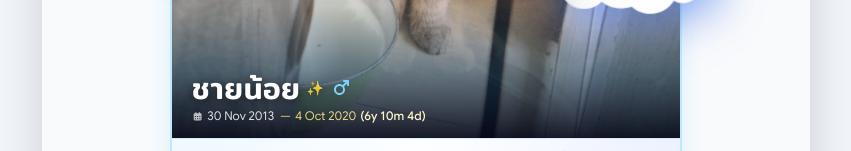
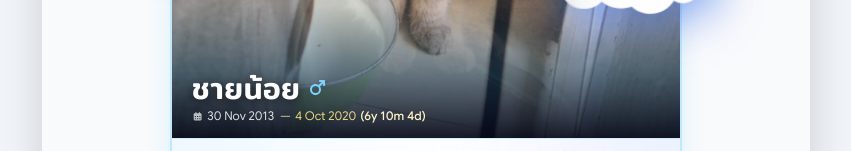
Before and after one commit to hokpeephokpeep/MyPaw, a React (Vite) app: page / in a window 1280 px wide. Shown: the part 453-604 px from the top of the page, without its empty margins (214-1065 px from the left). Built offline with nearby package versions, Linux system fonts and the light colour scheme; a web font is replaced by a local one.

Commit message:
style: remove star emoji next to pet name on card

```diff
--- a/src/components/PetCard.jsx
+++ b/src/components/PetCard.jsx
@@ -378,9 +378,6 @@ export default function PetCard({ pet, allPets = [], dateFormat = 'en', compact
               <div className="flex items-center gap-1.5">
                 <h2 className={`font-mitr ${compact ? 'text-xl' : 'text-3xl'} font-medium text-white tracking-wide drop-shadow-[0_2px_6px_rgba(0,0,0,0.7)] truncate flex items-center gap-1.5`}>
                   <span>{pet.name}</span>
-                  {isDeceased && (
-                    <span className="text-amber-200/90 text-xs sm:text-sm font-normal drop-shadow-xs">✨</span>
-                  )}
                 </h2>
 
                 {/* 🚻 Minimal Gender Icon */}
```
